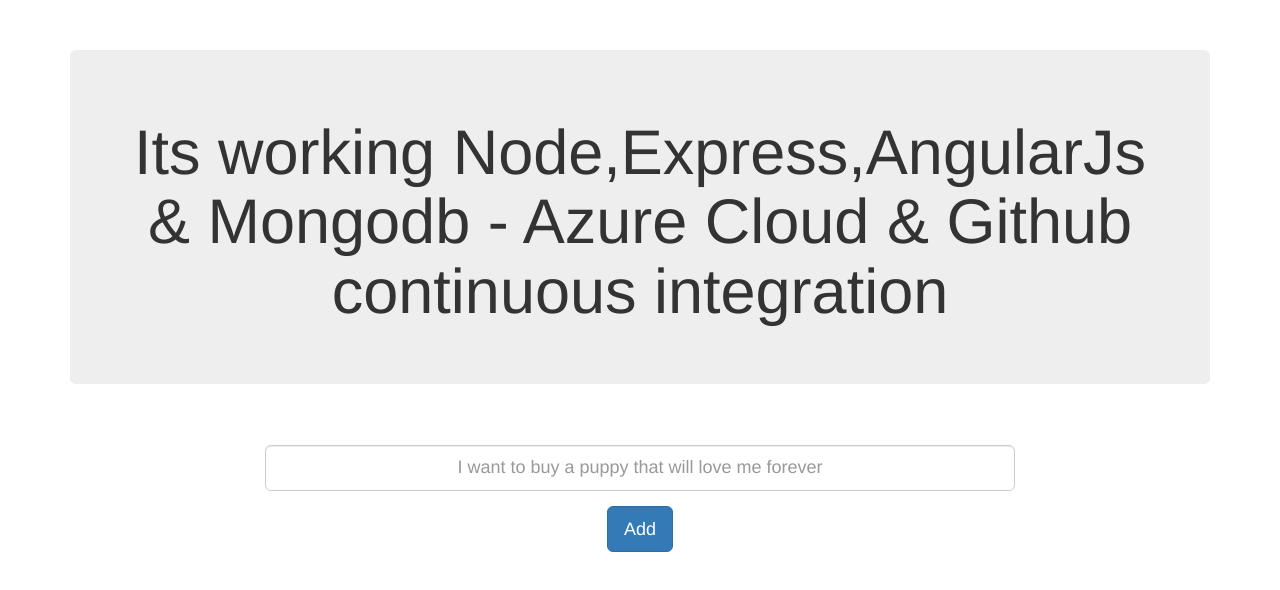
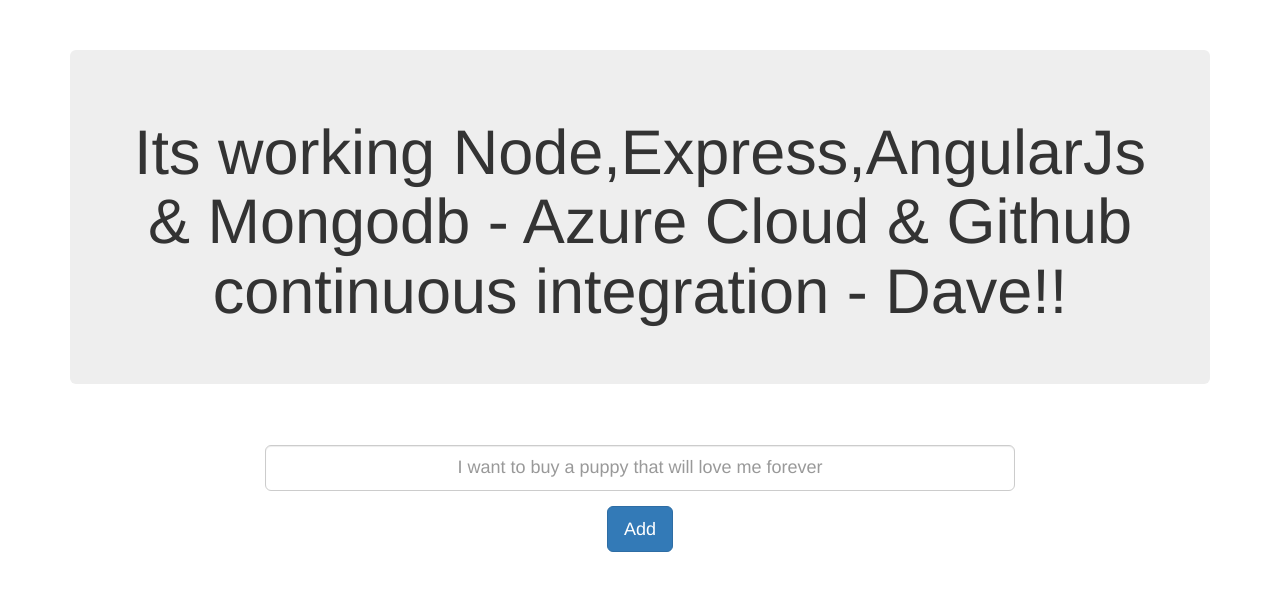
Before and after one commit to mishrath/firstnode, a website: page Public/index.html in a window 1280 px wide. Drawn offline with nearby package versions, Linux system fonts and the light colour scheme.

Commit message:
'uitest'

```diff
--- a/Public/index.html
+++ b/Public/index.html
@@ -33,7 +33,7 @@
 
     <!-- HEADER AND TODO COUNT -->
     <div class="jumbotron text-center">
-        <h1>Its working Node,Express,AngularJs & Mongodb - Azure Cloud & Github continuous integration </h1>
+        <h1>Its working Node,Express,AngularJs & Mongodb - Azure Cloud & Github continuous integration - Dave!!</h1>
     </div>
 
     <!-- TODO LIST -->
```
